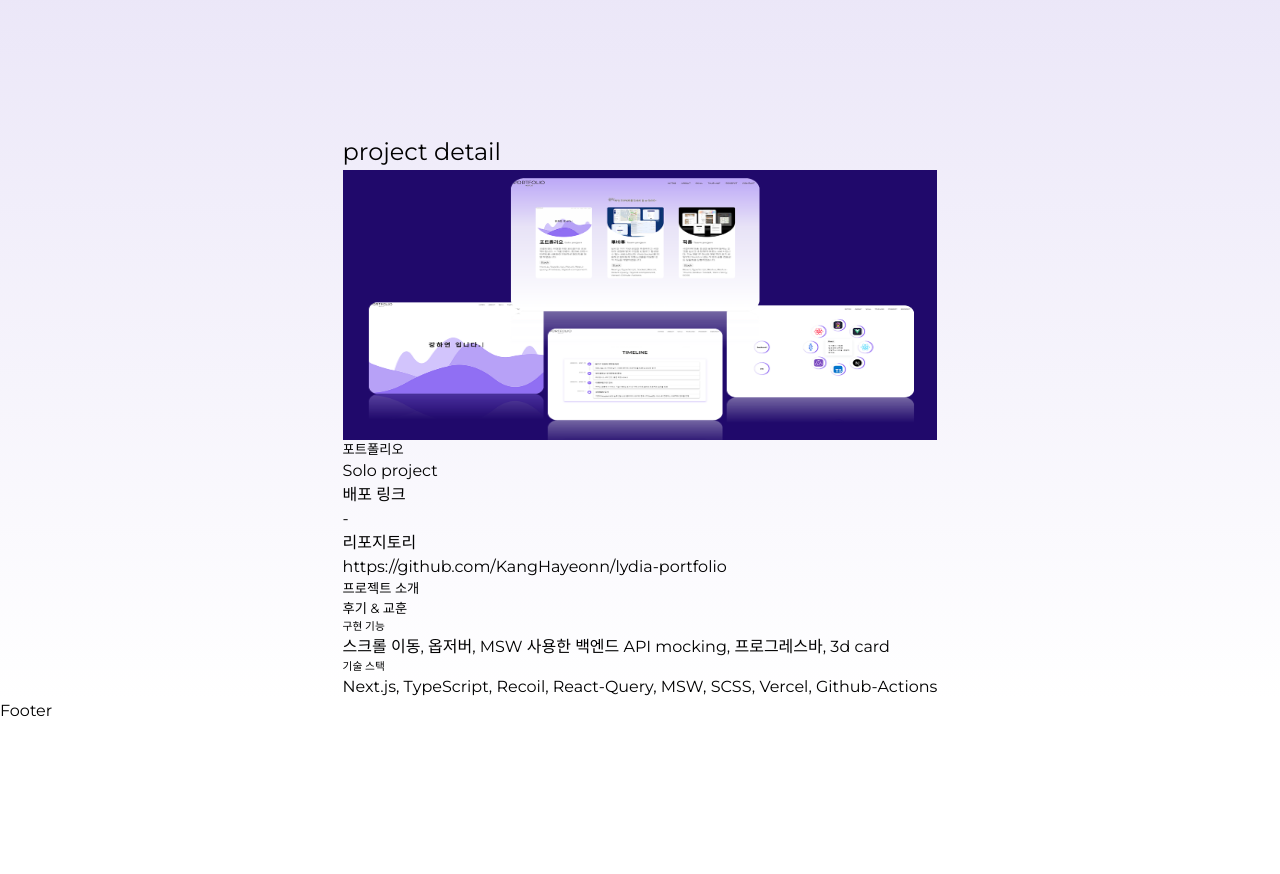
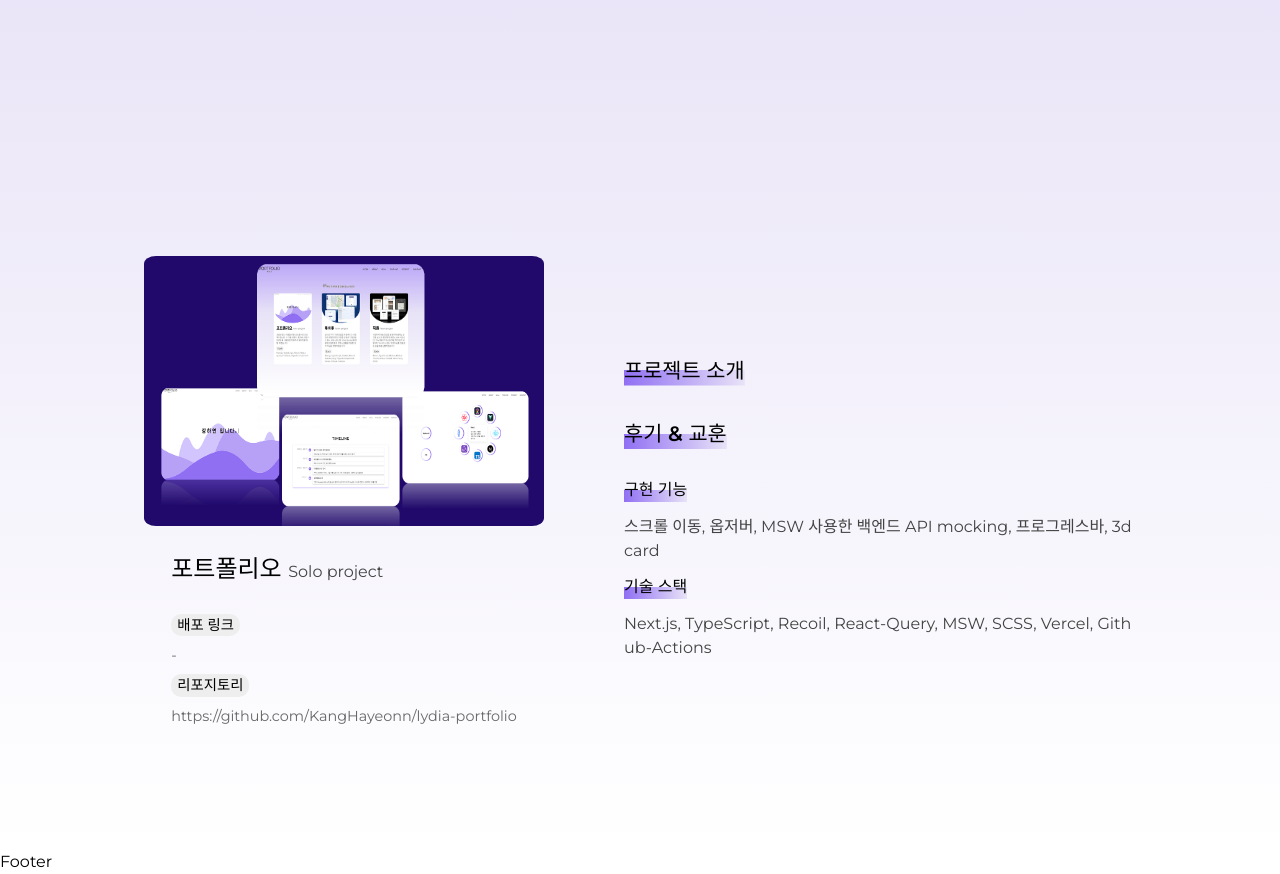
Before and after one commit to KangHayeonn/lydia-portfolio, a Next.js app: page / in a window 1280 px wide. Shown: the part 3880-4754 px from the top of the page. Before the commit the page ends 4603 px from the top, so only its background shows below. Built offline with nearby package versions, Linux system fonts and the light colour scheme; a small style sheet from the web is missing; a web font is replaced by a local one.

Commit message:
[ADD] : project detail 스타일 추가

```diff
--- /dev/null
+++ b/src/assets/scss/section/_detail.scss
@@ -0,0 +1,125 @@
+#detail {
+    display: flex;
+    flex-direction: column;
+    justify-content: space-around;
+    align-items: center;
+    width: 99vw;
+    height: calc(100vh - 84px);
+    padding-top: 84px;
+    padding-bottom: 84px;
+}
+
+.detail {
+    &__inner {
+    }
+
+    &__title {
+        display: none;
+        width: 0;
+        height: 0;
+    }
+
+    &__content {
+        display: flex;
+        justify-content: center;
+        align-items: center;
+    }
+}
+
+.detail-title {
+    display: flex;
+    flex-direction: column;
+    align-items: center;
+    height: fit-content;
+    width: 400px;
+
+    .image {
+        min-width: 200px;
+        border-radius: 3%;
+    }
+
+    &__name {
+        display: inline;
+        font-size: 1.5rem;
+        font-weight: 600;
+        color: var(--black);
+    }
+
+    &__box {
+        line-height: 1.4rem;
+        margin-top: 2rem;
+
+        p:nth-child(2) {
+            display: inline;
+            color: var(--black200);
+        }
+
+        div:nth-child(3) {
+            padding-top: 1.4rem;
+        }
+
+        .title {
+            width: fit-content;
+            background-color: var(--white100);
+            border-radius: 10px;
+            padding: 0 6px;
+            margin: 8px 0;
+            text-align: center;
+            font-size: 0.9rem;
+        }
+
+        .link {
+            text-decoration: none;
+            word-break: break-all;
+            text-decoration: none;
+            color: var(--black300);
+            font-size: 0.9rem;
+        }
+    }
+}
+
+.detail-content {
+    width: 40vw;
+    margin-left: 5rem;
+    color: var(--black200);
+    word-break: break-all;
+
+    &__intro {
+        &--title {
+            margin: 2rem 0 0.8rem 0;
+            font-size: 1.3rem;
+            font-weight: 600;
+            color: var(--black);
+            width: fit-content;
+            background-image: linear-gradient(90deg, var(--primary300), var(--primary));
+            background-position: bottom;
+            background-size: 100% 50%;
+            background-repeat: no-repeat;
+        }
+
+        &--content {
+            margin-bottom: 0.6rem;
+            line-height: 1.4rem;
+        }
+    }
+
+    &__info {
+        margin-top: 1.8rem;
+
+        &--title {
+            font-size: 1rem;
+            font-weight: 600;
+            color: var(--black);
+            margin: 0.8rem 0;
+            width: fit-content;
+
+            background-image: linear-gradient(90deg, var(--primary300), var(--primary));
+            background-position: bottom;
+            background-size: 100% 50%;
+            background-repeat: no-repeat;
+        }
+
+        &--content {
+        }
+    }
+}
--- a/src/assets/scss/style.scss
+++ b/src/assets/scss/style.scss
@@ -13,5 +13,6 @@
 @import "section/skill";
 @import "section/timeline";
 @import "section/project";
+@import "section/detail";
 @import "section/contact";
 @import "section/footer";
```
